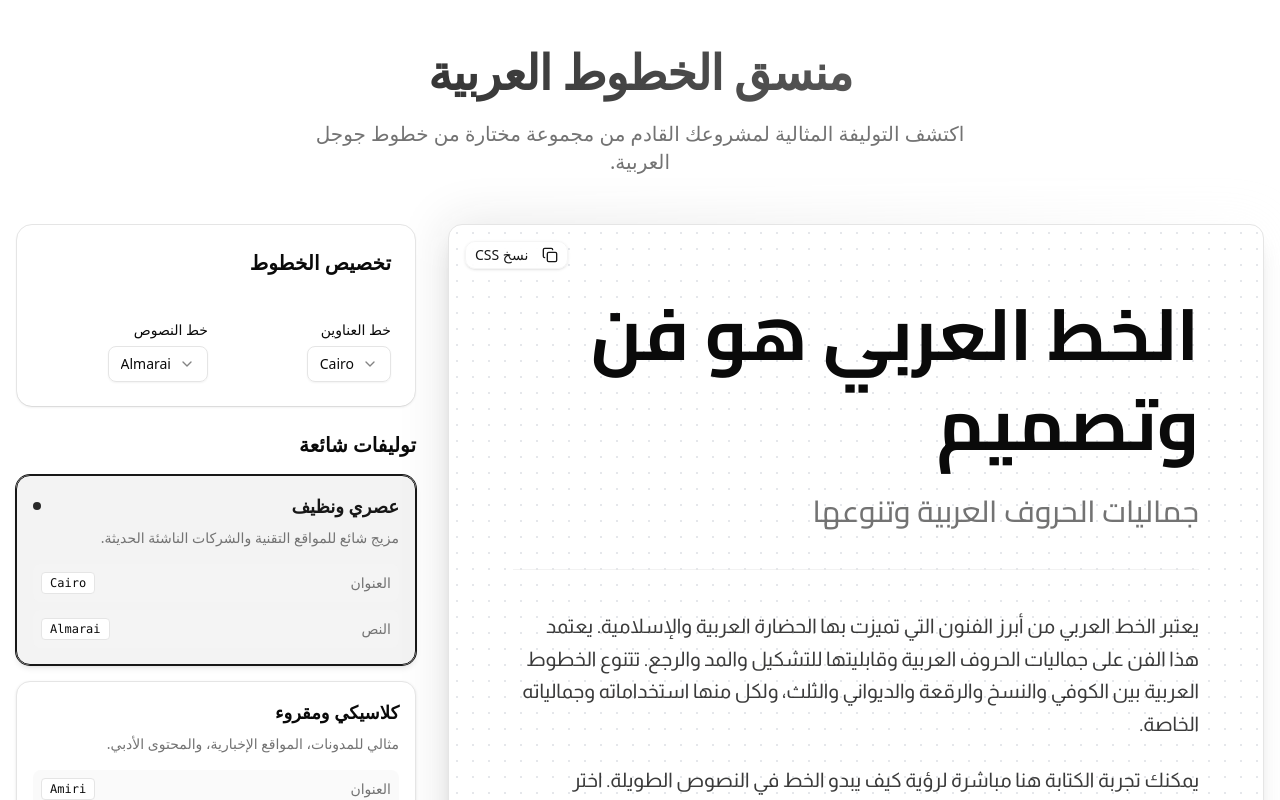
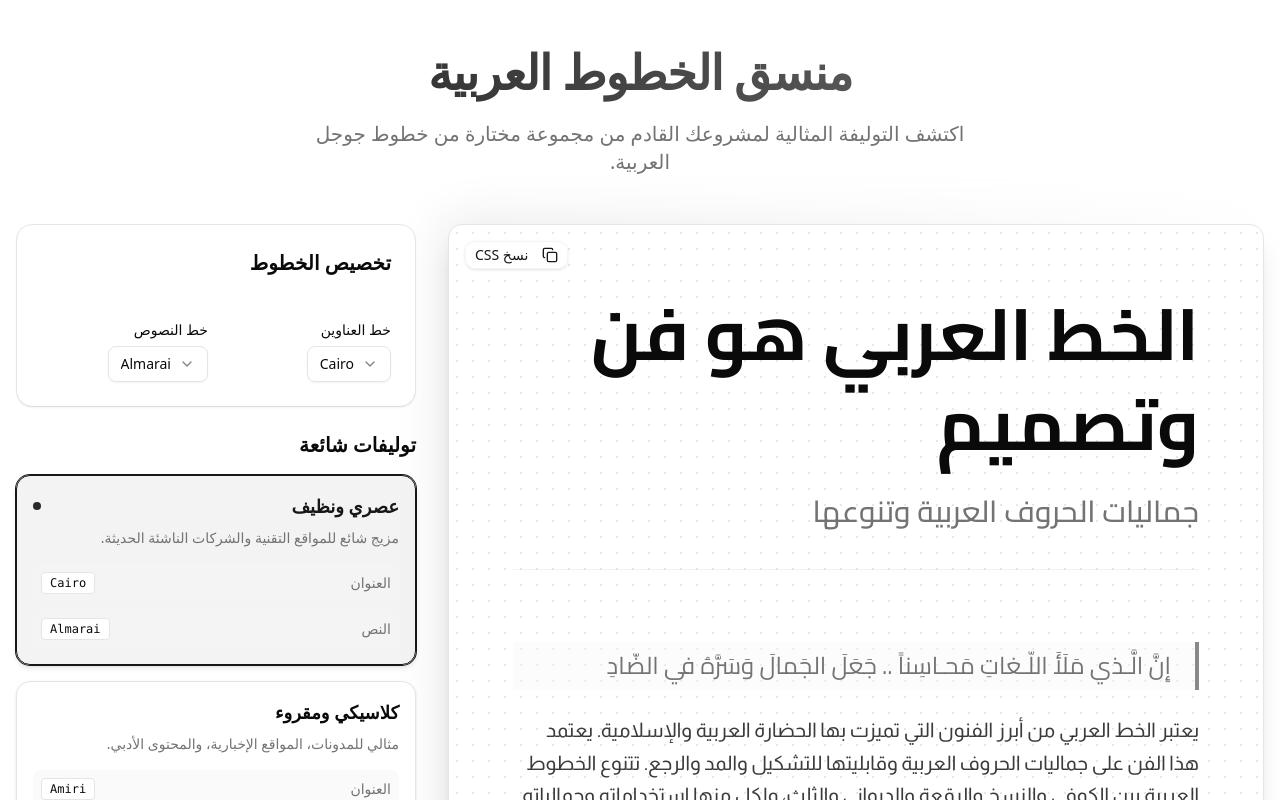
Before and after one commit to AmmarCodes/Arabic-web-fonts-picker, a React (Vite) app: page / in a window 1280 px wide. Shown: the top 800 px of the page. Built offline with nearby package versions, Linux system fonts and the light colour scheme; a web font is replaced by a local one.

Commit message:
Add poem line to preview text

```diff
--- a/src/components/font-picker.tsx
+++ b/src/components/font-picker.tsx
@@ -44,6 +44,7 @@ body { font-family: ${bodyFont.value}; }
     subheading: "جماليات الحروف العربية وتنوعها",
     paragraph:
       "يعتبر الخط العربي من أبرز الفنون التي تميزت بها الحضارة العربية والإسلامية. يعتمد هذا الفن على جماليات الحروف العربية وقابليتها للتشكيل والمد والرجع. تتنوع الخطوط العربية بين الكوفي والنسخ والرقعة والديواني والثلث، ولكل منها استخداماته وجمالياته الخاصة.",
+    poem: "إِنَّ الَّـذي مَلَأَ اللّـغاتِ مَحـاسِناً .. جَعَلَ الجَمالَ وَسَرَّهُ في الضّادِ",
   };
 
   return (
@@ -108,6 +109,16 @@ body { font-family: ${bodyFont.value}; }
               <Separator className="bg-border/50" />
 
               <div className="space-y-6">
+                <blockquote
+                  className="mt-8 border-r-4 border-primary/50 pr-6 py-2 text-xl md:text-2xl text-muted-foreground bg-muted/30"
+                  style={{ fontFamily: headingFont.value }}
+                  contentEditable
+                  suppressContentEditableWarning
+                  dir="rtl"
+                >
+                  {previewText.poem}
+                </blockquote>
+
                 <p
                   className="text-lg md:text-xl leading-relaxed text-foreground/80 max-w-3xl ml-auto"
                   style={{ fontFamily: bodyFont.value }}
```
